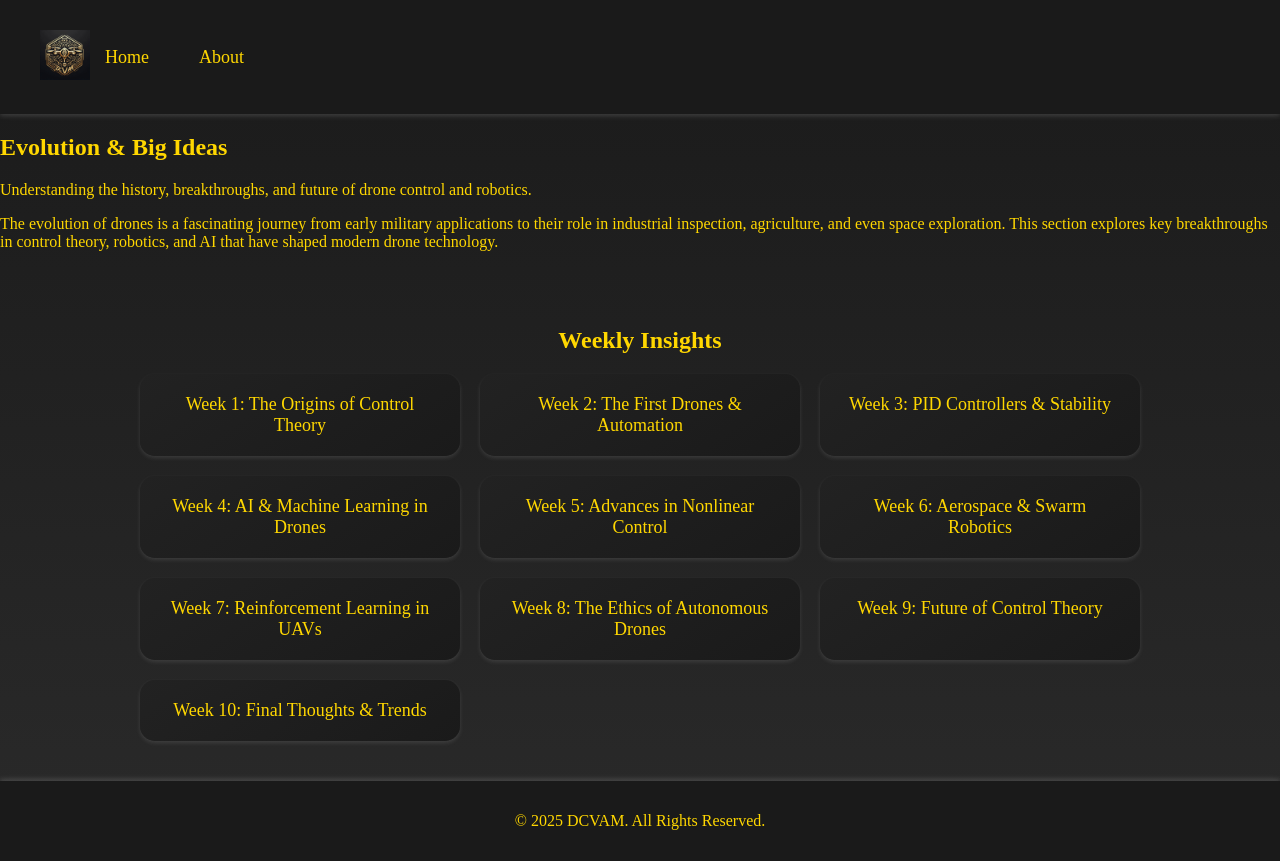
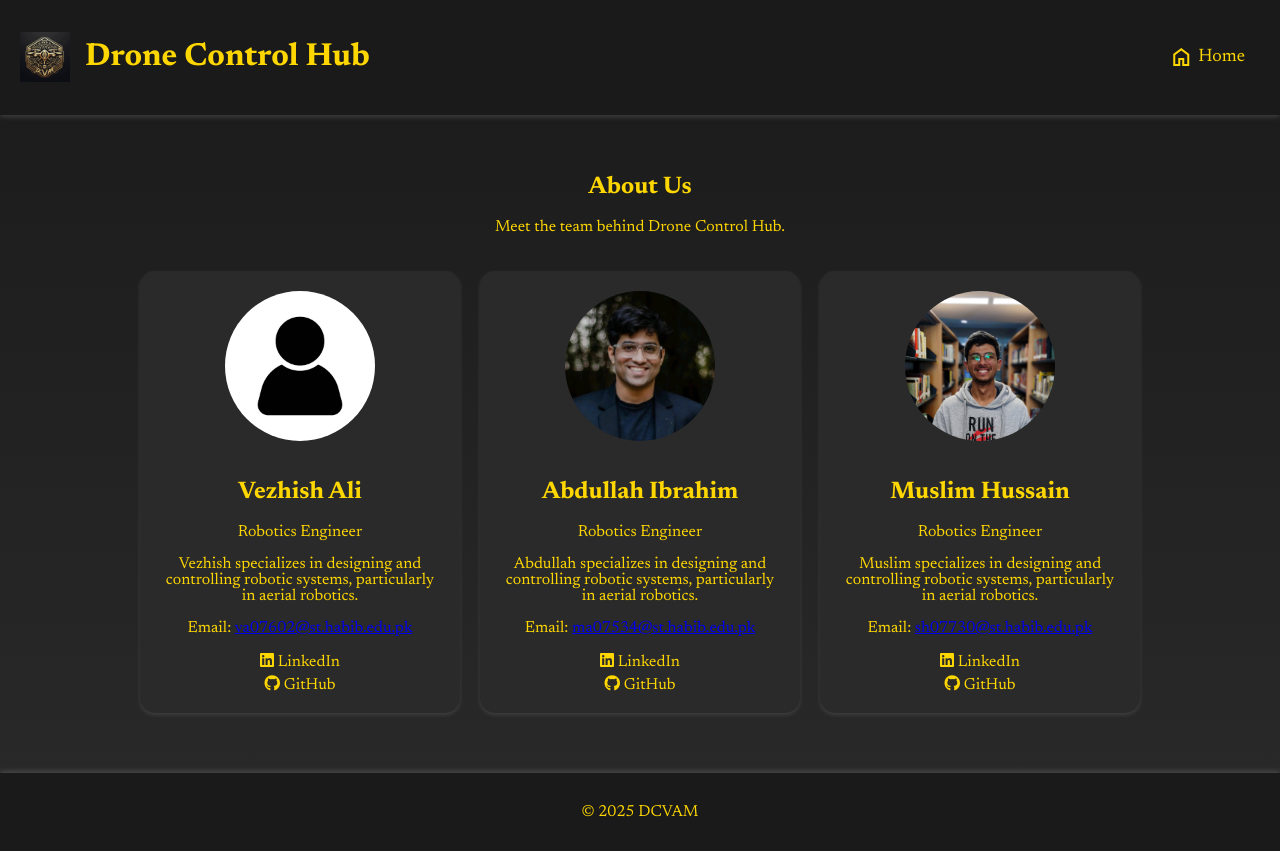
Before and after one commit to DCVAM/DCVAM_website, a plain HTML site: page about.html in a window 1280 px wide. Drawn offline with nearby package versions, Linux system fonts and the light colour scheme.

Commit message:
Fixed About

```diff
--- a/about.html
+++ b/about.html
@@ -3,90 +3,102 @@
 <head>
     <meta charset="UTF-8">
     <meta name="viewport" content="width=device-width, initial-scale=1.0">
-    <title>Evolution & Big Ideas | DCVAM</title>
-    <link rel="stylesheet" href="../layouts/assets/css/style.css">
+    <title>About DCVAM</title>
+    <link href="https://fonts.googleapis.com/css2?family=Material+Symbols+Outlined" rel="stylesheet">
+    <link href="https://fonts.googleapis.com/css2?family=Newsreader:wght@400;700&display=swap" rel="stylesheet">
+    <link rel="stylesheet" href="layouts/assets/css/style.css">
+    <script src="https://kit.fontawesome.com/a076d05399.js" crossorigin="anonymous"></script>
     <style>
-        .post-box {
-            background: linear-gradient(145deg, #222222, #1a1a1a);
+        .team-container {
+            display: flex;
+            justify-content: center;
+            gap: 20px;
+            flex-wrap: wrap;
+            padding: 20px;
+        }
+        .team-member {
+            background: #2a2a2a;
             padding: 20px;
             border-radius: 15px;
+            width: 280px;
+            box-shadow: 0 2px 4px rgba(200, 200, 200, 0.15);
+            color: #FFD700;
             text-align: center;
-            font-size: 18px;
-            cursor: pointer;
-            transition: all 0.3s ease-in-out;
+        }
+        .team-member img {
+            width: 150px;
+            height: 150px;
+            border-radius: 50%;
+            object-fit: cover;
+            margin-bottom: 15px;
+        }
+        .social-links a {
+            display: block;
             color: #FFD700;
-            box-shadow: 0 2px 4px rgba(200, 200, 200, 0.15);
-        }
-        .post-box:hover {
-            transform: scale(1.05);
-            background: #FFD700;
-            color: #000000;
-            box-shadow: 0 4px 8px rgba(200, 200, 200, 0.25);
-        }
-        .weekly-grid {
-            text-align: center;
-            padding: 40px;
-        }
-        .grid-container {
-            display: grid;
-            grid-template-columns: repeat(auto-fit, minmax(250px, 1fr));
-            gap: 20px;
-            max-width: 1000px;
-            margin: 0 auto;
+            text-decoration: none;
+            margin-top: 5px;
         }
     </style>
 </head>
 <body>
-
-    <!-- Navigation Bar -->
     <header>
-        <nav class="navbar" style="display: flex; justify-content: space-between; align-items: center; padding: 10px 20px;">
-            <div class="logo">
-                <a href="../index.html"><img src="../layouts/assets/images/logo.jpg" alt="DCVAM Logo" style="height: 50px;"></a>
-            </div>
-            <ul class="nav-links" style="list-style: none; display: flex; gap: 20px; margin: 0; margin-left: auto;">
-                <li><a href="../index.html">Home</a></li>
-                <li><a href="about.html">About</a></li>
+        <div style="display: flex; align-items: center;">
+            <img src="layouts/assets/images/logo.jpg" alt="Logo" style="height: 50px; margin-right: 15px;">
+            <h1>Drone Control Hub</h1>
+        </div>
+        <nav>
+            <ul>
+                <li><a href="index.html"><span class="material-symbols-outlined" style="margin-right: 5px; vertical-align: middle;">home</span> Home</a></li>
             </ul>
         </nav>
     </header>
-
-    <!-- Hero Section -->
-    <section class="hero">
-        <h1>Evolution & Big Ideas</h1>
-        <p>Understanding the history, breakthroughs, and future of drone control and robotics.</p>
-    </section>
-
-    <!-- Overview Section -->
-    <section class="overview">
-        <p>
-            The evolution of drones is a fascinating journey from early military applications to
-            their role in industrial inspection, agriculture, and even space exploration. This section
-            explores key breakthroughs in control theory, robotics, and AI that have shaped modern drone technology.
-        </p>
-    </section>
-
-    <!-- Weekly Posts Grid -->
-    <section class="weekly-grid">
-        <h2>Weekly Insights</h2>
-        <div class="grid-container">
-            <div class="post-box" onclick="location.href='posts/week1.html';">Week 1: The Origins of Control Theory</div>
-            <div class="post-box" onclick="location.href='posts/week2.html';">Week 2: The First Drones & Automation</div>
-            <div class="post-box" onclick="location.href='posts/week3.html';">Week 3: PID Controllers & Stability</div>
-            <div class="post-box" onclick="location.href='posts/week4.html';">Week 4: AI & Machine Learning in Drones</div>
-            <div class="post-box" onclick="location.href='posts/week5.html';">Week 5: Advances in Nonlinear Control</div>
-            <div class="post-box" onclick="location.href='posts/week6.html';">Week 6: Aerospace & Swarm Robotics</div>
-            <div class="post-box" onclick="location.href='posts/week7.html';">Week 7: Reinforcement Learning in UAVs</div>
-            <div class="post-box" onclick="location.href='posts/week8.html';">Week 8: The Ethics of Autonomous Drones</div>
-            <div class="post-box" onclick="location.href='posts/week9.html';">Week 9: Future of Control Theory</div>
-            <div class="post-box" onclick="location.href='posts/week10.html';">Week 10: Final Thoughts & Trends</div>
-        </div>
-    </section>
-
-    <!-- Footer -->
+    <main>
+        <h2 class="primary-text">About Us</h2>
+        <p class="secondary-text">Meet the team behind Drone Control Hub.</p>
+        <section class="team-container">
+            <div class="team-member">
+                <img src="layouts/assets/images/vezzz.png" alt="Vezhish Ali">
+                <div class="team-info">
+                    <h2>Vezhish Ali</h2>
+                    <p class="role">Robotics Engineer</p>
+                    <p>Vezhish specializes in designing and controlling robotic systems, particularly in aerial robotics.</p>
+                    <p>Email: <a href="mailto:va07602@st.habib.edu.pk">va07602@st.habib.edu.pk</a></p>
+                    <div class="social-links">
+                        <a href="#" target="_blank"><i class="fab fa-linkedin"></i> LinkedIn</a>
+                        <a href="#" target="_blank"><i class="fab fa-github"></i> GitHub</a>
+                    </div>
+                </div>
+            </div>
+            <div class="team-member">
+                <img src="layouts/assets/images/abdullah.jpeg" alt="Abdullah Ibrahim">
+                <div class="team-info">
+                    <h2>Abdullah Ibrahim</h2>
+                    <p class="role">Robotics Engineer</p>
+                    <p>Abdullah specializes in designing and controlling robotic systems, particularly in aerial robotics.</p>
+                    <p>Email: <a href="mailto:ma07534@st.habib.edu.pk">ma07534@st.habib.edu.pk</a></p>
+                    <div class="social-links">
+                        <a href="#" target="_blank"><i class="fab fa-linkedin"></i> LinkedIn</a>
+                        <a href="#" target="_blank"><i class="fab fa-github"></i> GitHub</a>
+                    </div>
+                </div>
+            </div>
+            <div class="team-member">
+                <img src="layouts/assets/images/muslim.jpeg" alt="Muslim Hussain">
+                <div class="team-info">
+                    <h2>Muslim Hussain</h2>
+                    <p class="role">Robotics Engineer</p>
+                    <p>Muslim specializes in designing and controlling robotic systems, particularly in aerial robotics.</p>
+                    <p>Email: <a href="mailto:sh07730@st.habib.edu.pk">sh07730@st.habib.edu.pk</a></p>
+                    <div class="social-links">
+                        <a href="#" target="_blank"><i class="fab fa-linkedin"></i> LinkedIn</a>
+                        <a href="#" target="_blank"><i class="fab fa-github"></i> GitHub</a>
+                    </div>
+                </div>
+            </div>
+        </section>
+    </main>
     <footer>
-        <p>© 2025 DCVAM. All Rights Reserved.</p>
+        <p class="secondary-text">&copy; 2025 DCVAM</p>
     </footer>
-
 </body>
 </html>
```
